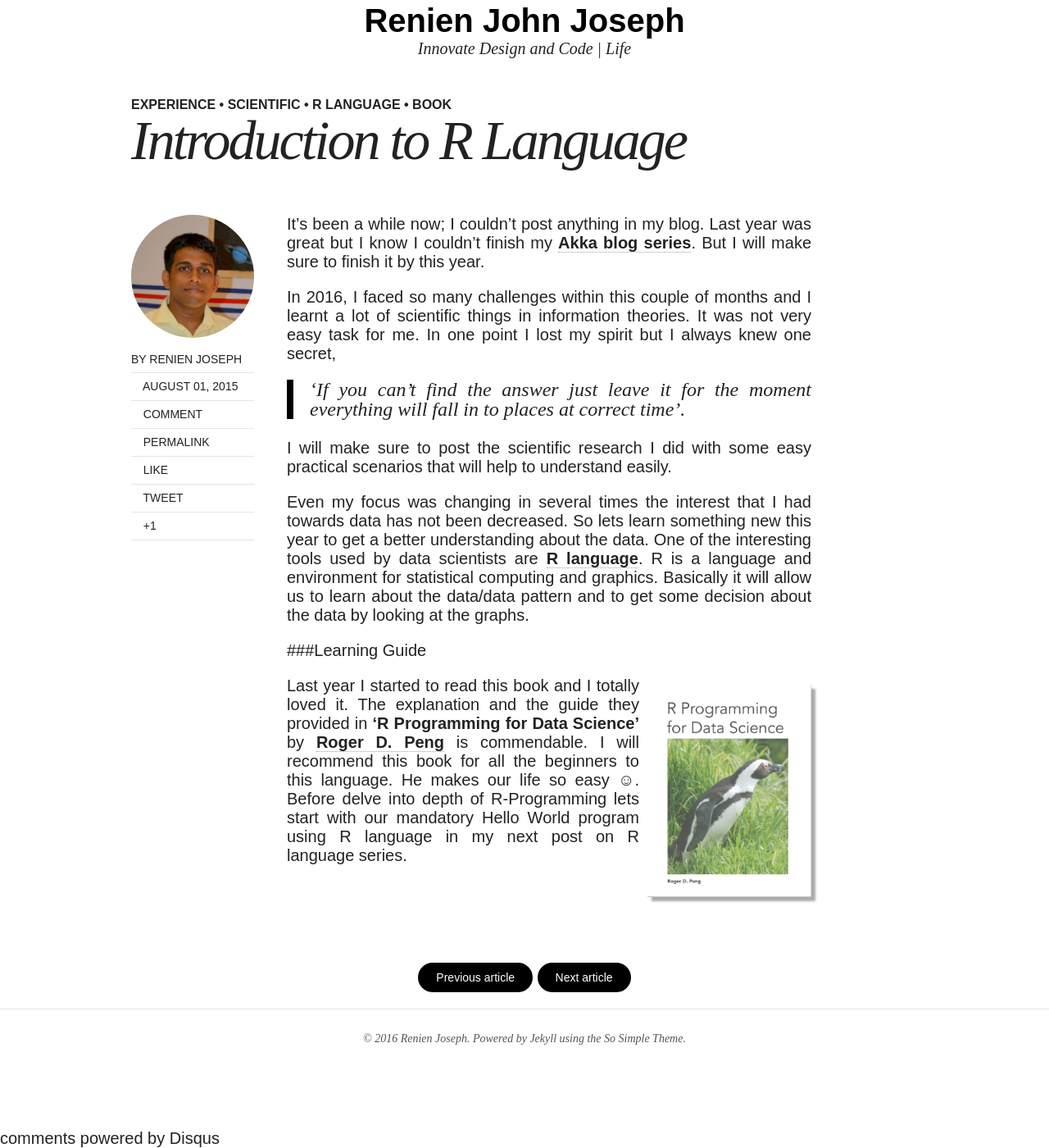
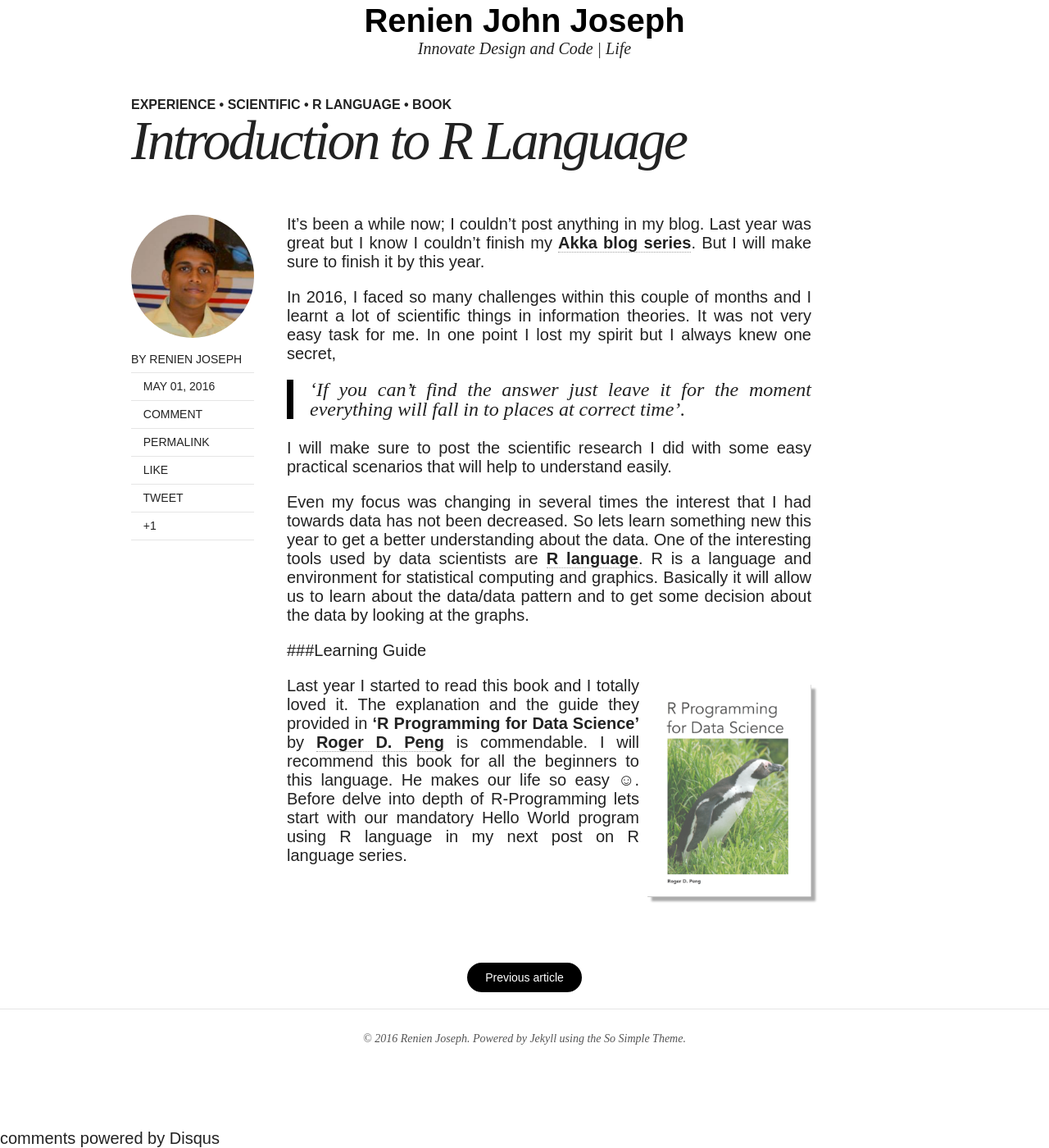
Before and after one commit to Renien/Renien.github.io, a Jekyll site: the page built from _posts/articles/2016-03-04-introduction-to-r-language.md, in a window 1280 px wide and 1400 px high, scrolled down 316 px. Shown: the whole window at 82% size. Built offline with Jekyll 4.4.1, drawn with Linux system fonts in a browser that asks for light colours; nearby versions of some CDN libraries; comment, search, counter and statistics services are not loaded.

Commit message:
changed the date

```diff
--- a/_posts/articles/2016-03-04-introduction-to-r-language.md
+++ b/_posts/articles/2016-03-04-introduction-to-r-language.md
@@ -8,7 +8,7 @@ excerpt:
 tags: [experience,scientific,R Language,book]
 image:
   feature:
-date: 2015-08-01T15:39:55-04:00
+date: 2016-05-01T15:39:55-04:00
 comments: true
 share: true
 ---
```
